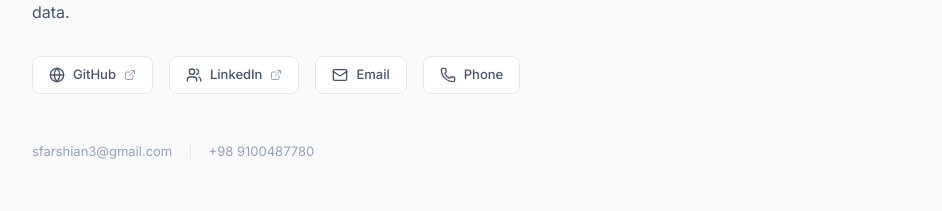
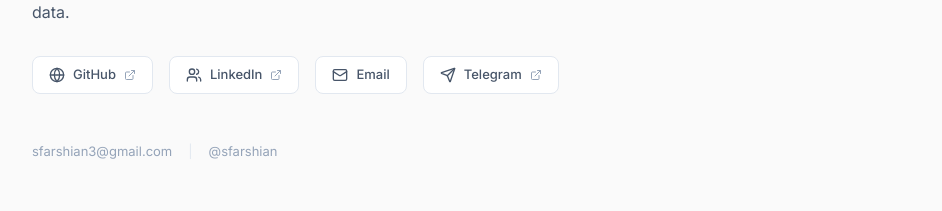
Before and after one commit to sfarshian/sfarshian.github.io, a React (Vite) app: page / in a window 1280 px wide. Shown: the part 449-660 px from the top of the page, without its empty margins (144-1086 px from the left). Built offline with nearby package versions, Linux system fonts and the light colour scheme.

Commit message:
[FIX] removed the Phone Number

```diff
--- a/src/components/Contact.tsx
+++ b/src/components/Contact.tsx
@@ -1,5 +1,5 @@
 import { profile, socialLinks } from "../data";
-import { Mail } from "lucide-react";
+import { Mail, Send } from "lucide-react";
 
 export default function Contact() {
   return (
@@ -18,13 +18,23 @@ export default function Contact() {
             connecting with fellow engineers and technologists.
           </p>
 
-          <div className="space-y-4">
+          <div className="space-y-3">
             <a
               href={`mailto:${profile.email}`}
               className="inline-flex items-center gap-3 px-5 py-3 rounded-lg bg-primary text-primary-foreground text-[14px] font-medium hover:bg-primary-hover transition-colors duration-200 cursor-pointer"
             >
               <Mail size={16} />
               {profile.email}
+            </a>
+            <br />
+            <a
+              href="https://t.me/sfarshian"
+              target="_blank"
+              rel="noopener noreferrer"
+              className="inline-flex items-center gap-3 px-5 py-3 rounded-lg border border-border bg-white text-[14px] font-medium text-foreground-secondary hover:text-primary hover:border-primary/30 transition-all duration-200 cursor-pointer"
+            >
+              <Send size={16} />
+              {profile.telegram}
             </a>
           </div>
 
--- a/src/components/Hero.tsx
+++ b/src/components/Hero.tsx
@@ -43,7 +43,7 @@ export default function Hero() {
           <div className="mt-12 flex items-center gap-4 text-[13px] text-foreground-muted font-sans">
             <span>{profile.email}</span>
             <span className="text-border">|</span>
-            <span>{profile.phone}</span>
+            <span>{profile.telegram}</span>
           </div>
         </div>
       </div>
--- a/src/data.ts
+++ b/src/data.ts
@@ -1,7 +1,7 @@
 import type { ComponentType, SVGProps } from "react";
 import {
   Mail,
-  Phone,
+  Send,
   Briefcase,
   Code2,
   Wrench,
@@ -36,7 +36,7 @@ export const profile = {
   title: "Software Developer & Industrial Engineer",
   bio: "I bridge the gap between systems thinking and technical innovation. I am proficient in Python, Java, and databases such as MySQL, Oracle, and MongoDB. I am particularly drawn to mathematical optimisation, machine learning, and the transformative power of data.",
   email: "sfarshian3@gmail.com",
-  phone: "+98 9100487780",
+  telegram: "@sfarshian",
   github: "github.com/sfarshian",
   linkedin: "linkedin.com/in/sahand-farshian",
 } as const;
@@ -125,9 +125,9 @@ export const socialLinks = [
     icon: Mail,
   },
   {
-    label: "Phone",
-    href: "tel:+989100487780",
-    icon: Phone,
+    label: "Telegram",
+    href: "https://t.me/sfarshian",
+    icon: Send,
   },
 ] as const;
 
```
